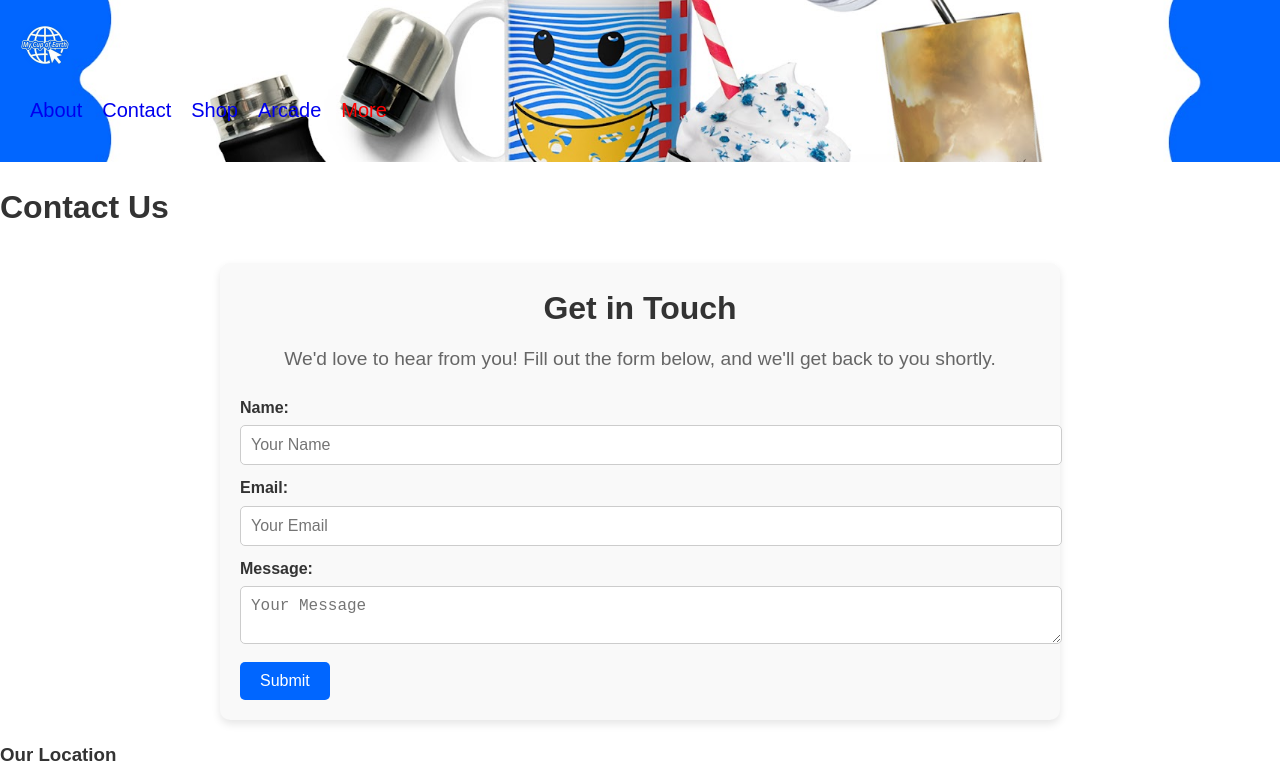
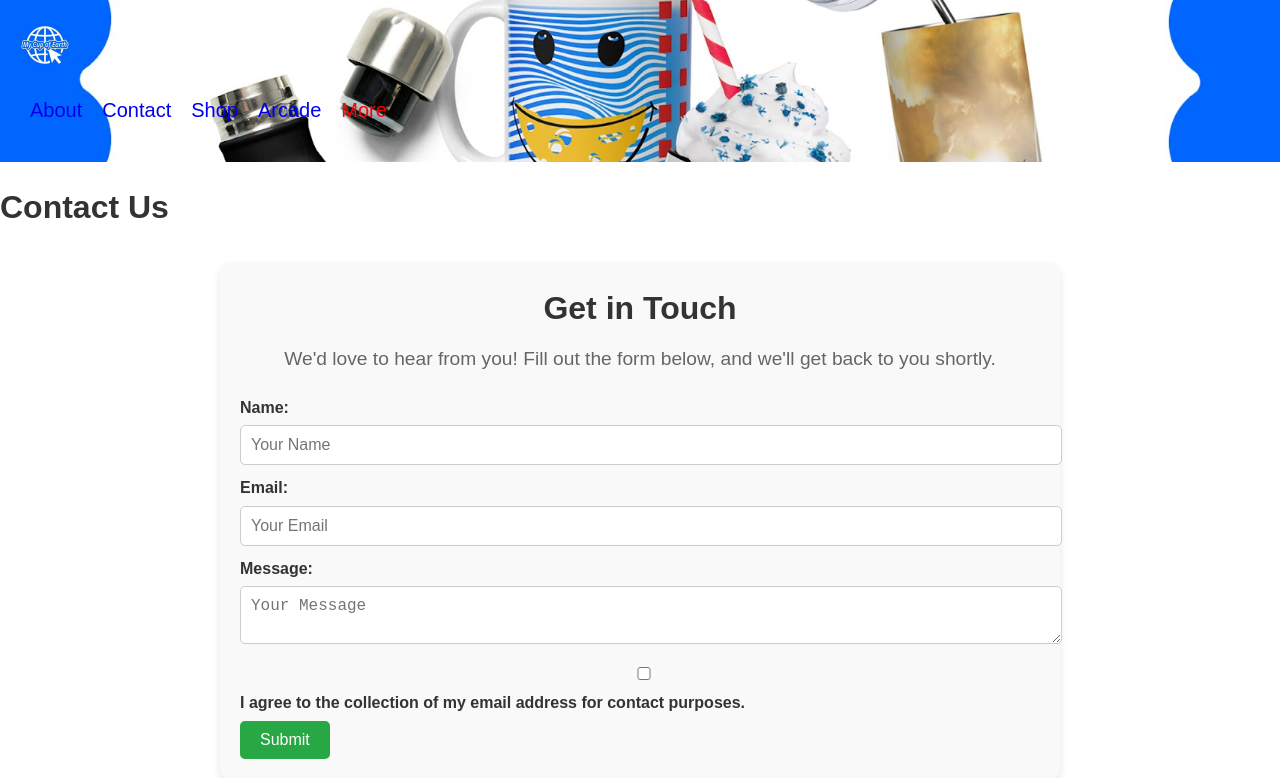
Before and after one commit to m-cochran/Randomerr, a Jekyll site: the page built from contact.md, in a window 1280 px wide. Shown: the top 778 px of the page. Built offline with Jekyll 4.4.1, drawn with Linux system fonts in a browser that asks for light colours; some of the changed lines change nothing that is shown; grey boxes are pictures that could not be loaded.

Commit message:
Update contact.md

```diff
--- a/contact.md
+++ b/contact.md
@@ -12,7 +12,7 @@ permalink: /contact/
     <h2>Get in Touch</h2>
     <p class="form-description">We'd love to hear from you! Fill out the form below, and we'll get back to you shortly.</p>
 
-    <form id="contact-form" action="https://docs.google.com/forms/u/0/d/e/1FAIpQLScjRTlq41Ca-Tizns-XS5b8ZffB26ux1gd63zPCvcY1J-7a9Q/formResponse" method="POST" target="_self" onsubmit="showSuccessMessage(); return false;">
+    <form id="contact-form" action="https://docs.google.com/forms/u/0/d/e/1FAIpQLScjRTlq41Ca-Tizns-XS5b8ZffB26ux1gd63zPCvcY1J-7a9Q/formResponse" method="POST" target="_self">
       <!-- Name Field -->
       <label for="name">Name:</label>
       <input type="text" id="name" name="entry.2005620554" placeholder="Your Name" required>
@@ -25,12 +25,18 @@ permalink: /contact/
       <label for="message">Message:</label>
       <textarea id="message" name="entry.839337160" placeholder="Your Message" required></textarea>
 
+      <!-- Agreement Checkbox -->
+      <label>
+        <input type="checkbox" id="agree" required>
+        I agree to the collection of my email address for contact purposes.
+      </label>
+
       <!-- Submit Button -->
       <button type="submit">Submit</button>
     </form>
 
     <div id="success-message" style="display: none; text-align: center;">
-      <h3>Your message has been received. We'll get back to you as soon as possible. In the meantime, feel free to explore more on our website or follow us on social media!</h3>
+      <h3>Thanks for submitting your contact info!</h3>
       <p style="font-size: 14px; color: #666; margin-bottom: 10px;">
         Follow us on social media:
       </p>
@@ -93,7 +99,7 @@ permalink: /contact/
 
     /* Submit Button */
     button {
-      background-color: #06f; /* Green background */
+      background-color: #28a745; /* Green background */
       color: white; /* White text */
       border: none; /* No border */
       padding: 10px 20px; /* Padding */
@@ -103,7 +109,7 @@ permalink: /contact/
     }
 
     button:hover {
-      background-color: #07f; /* Darker green on hover */
+      background-color: #218838; /* Darker green on hover */
     }
 
     /* Styling for the map */
@@ -135,10 +141,32 @@ permalink: /contact/
   </style>
 
   <script>
-    // Show success message after form submission
-    function showSuccessMessage() {
-      document.getElementById('contact-form').style.display = 'none';
-      document.getElementById('success-message').style.display = 'block';
-    }
+    document.getElementById('contact-form').addEventListener('submit', function(e) {
+      e.preventDefault();  // Prevent default form submission
+
+      // Check if the agreement checkbox is checked
+      const agreementCheckbox = document.getElementById('agree');
+      if (!agreementCheckbox.checked) {
+        alert("Please agree to the email collection terms.");
+        return;
+      }
+
+      // Prepare form data for submission
+      const form = e.target;
+      const formData = new FormData(form);
+
+      // Submit form data to Google Forms
+      fetch(form.action, {
+        method: 'POST',
+        body: formData,
+        mode: 'no-cors'  // Avoid CORS issues
+      }).then(() => {
+        // Hide the form and show the success message
+        form.style.display = 'none';
+        document.getElementById('success-message').style.display = 'block';
+      }).catch((error) => {
+        console.error('Error!', error.message);
+      });
+    });
   </script>
 </main>
```
